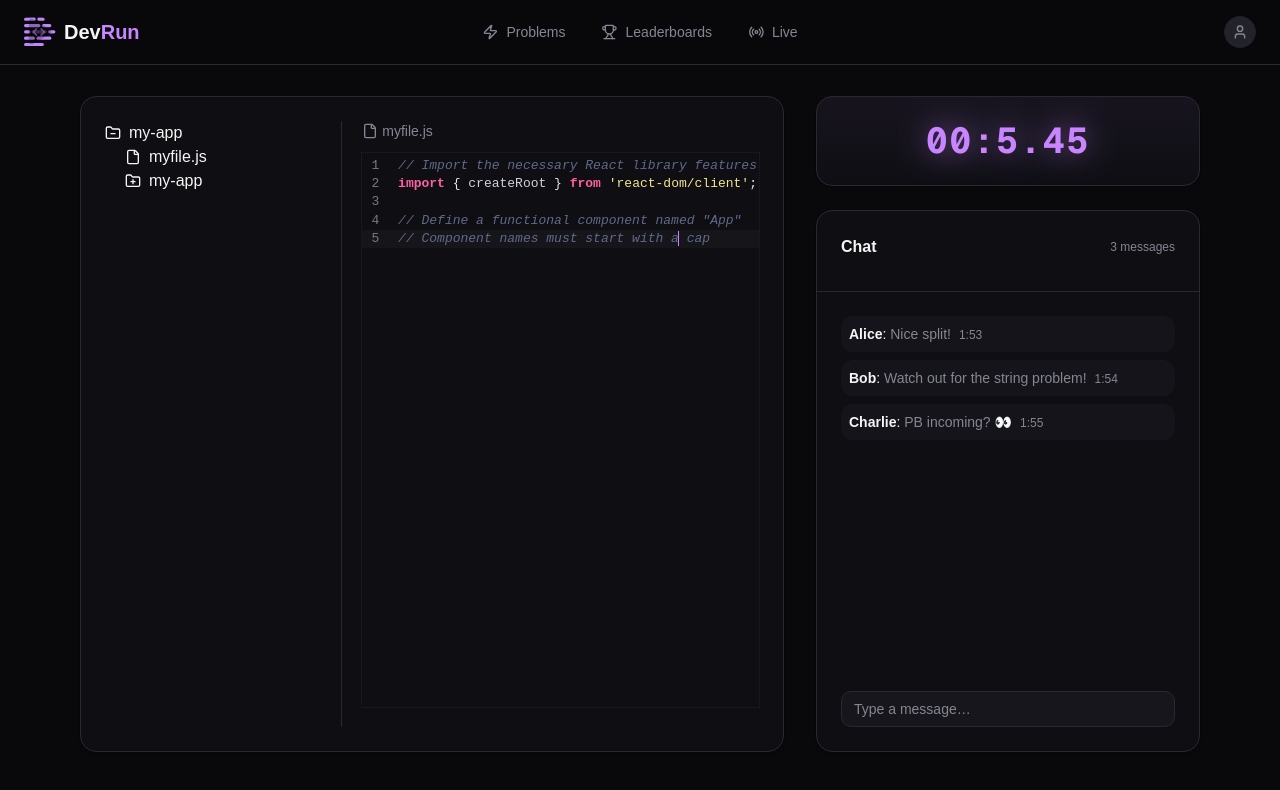
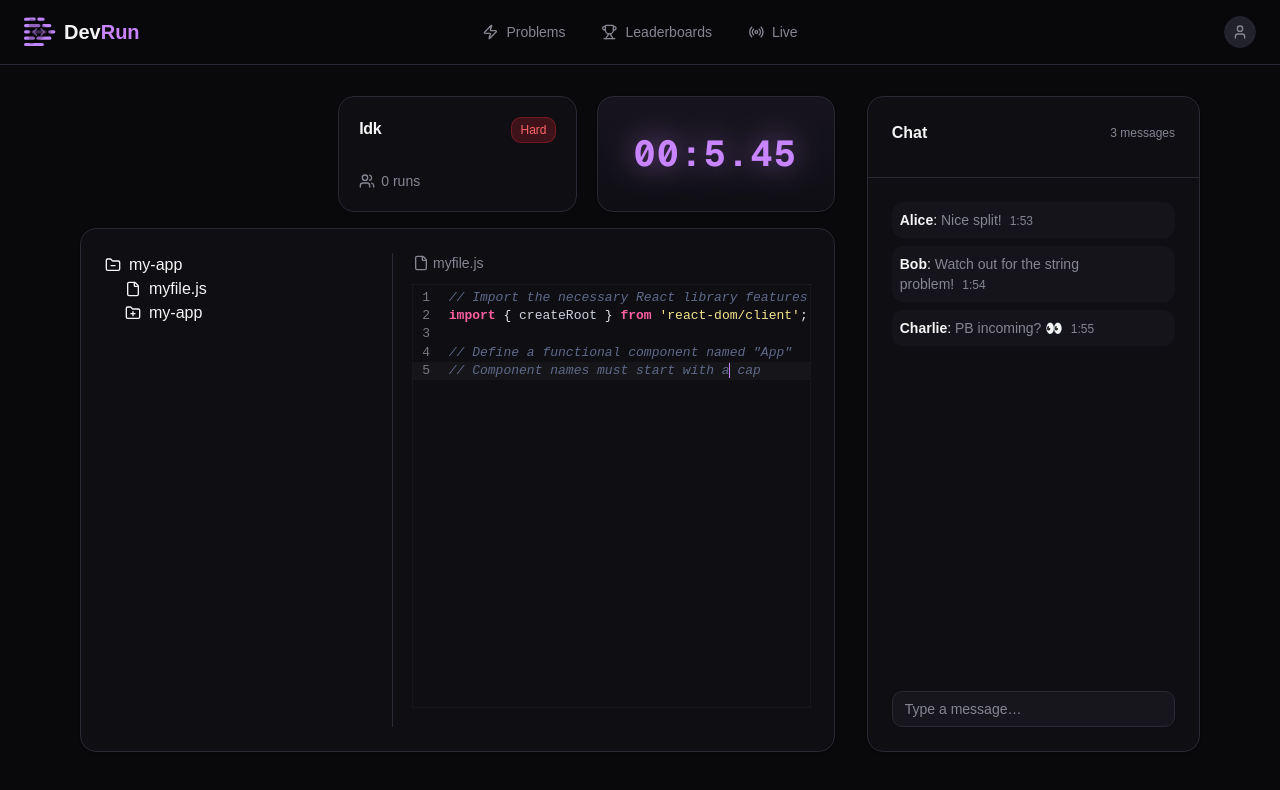
Before and after one commit to orus-dev/dev-run, a Next.js app: page /run in a window 1280 px wide. Shown: the top 790 px of the page. Built offline with nearby package versions, Linux system fonts and the light colour scheme.

Commit message:
Better run layout

```diff
--- a/src/app/run/components/RunTimer.tsx
+++ b/src/app/run/components/RunTimer.tsx
@@ -18,9 +18,9 @@ export default function RunTimer({ runInfo }: { runInfo: LiveRun }) {
   }, [runInfo.start]);
 
   return (
-    <Card className="relative text-center overflow-hidden">
+    <Card className="relative text-center overflow-hidden h-full">
       <div className="absolute inset-0 bg-linear-to-b from-primary/5 to-transparent pointer-events-none" />
-      <CardContent className="relative">
+      <CardContent className="relative flex justify-center items-center h-full">
         <p className="timer-display text-primary text-4xl font-bold">{time}</p>
       </CardContent>
     </Card>
--- a/src/app/run/page.tsx
+++ b/src/app/run/page.tsx
@@ -8,6 +8,7 @@ import { File } from "lucide-react";
 import Editor from "./components/Editor";
 import useAction from "@/hook/use-action";
 import { getLiveRun } from "@/modules/live-run/actions";
+import ProblemCard from "../problems/components/ProblemCard";
 
 export default function Run() {
   const [runInfo] = useAction(getLiveRun);
@@ -20,6 +21,21 @@ export default function Run() {
 
   return (
     <div className="h-svh px-20 pt-24 pb-12 flex gap-8">
+      <div className="h-full w-full flex flex-col gap-4">
+        <div className="w-full flex gap-5">
+          <div className="flex-1">
+
+          </div>
+
+          <div className="flex-1">
+            <ProblemCard name="Idk" difficulty="hard" tags={[]} attempts={0} />
+          </div>
+
+          <div className="flex-1">
+            {runInfo && <RunTimer runInfo={runInfo} />}
+          </div>
+        </div>
+
         {/* Editor */}
         <Card className="flex-1 overflow-hidden">
           <CardContent className="flex h-full">
@@ -52,11 +68,10 @@ export default function Run() {
             </div>
           </CardContent>
         </Card>
+      </div>
 
       {/* Timer & Chat */}
-      <div className="flex flex-col gap-6 h-full w-sm">
-        {runInfo && <RunTimer runInfo={runInfo} />}
-        {/* {runInfo && <ProblemCard {...runInfo.problem} />} */}
+      <div className="h-full w-lg flex">
         <RunChat chatMessages={chatMessages} />
       </div>
     </div>
```
Lines whose indentation alone changed are shown as unchanged.
